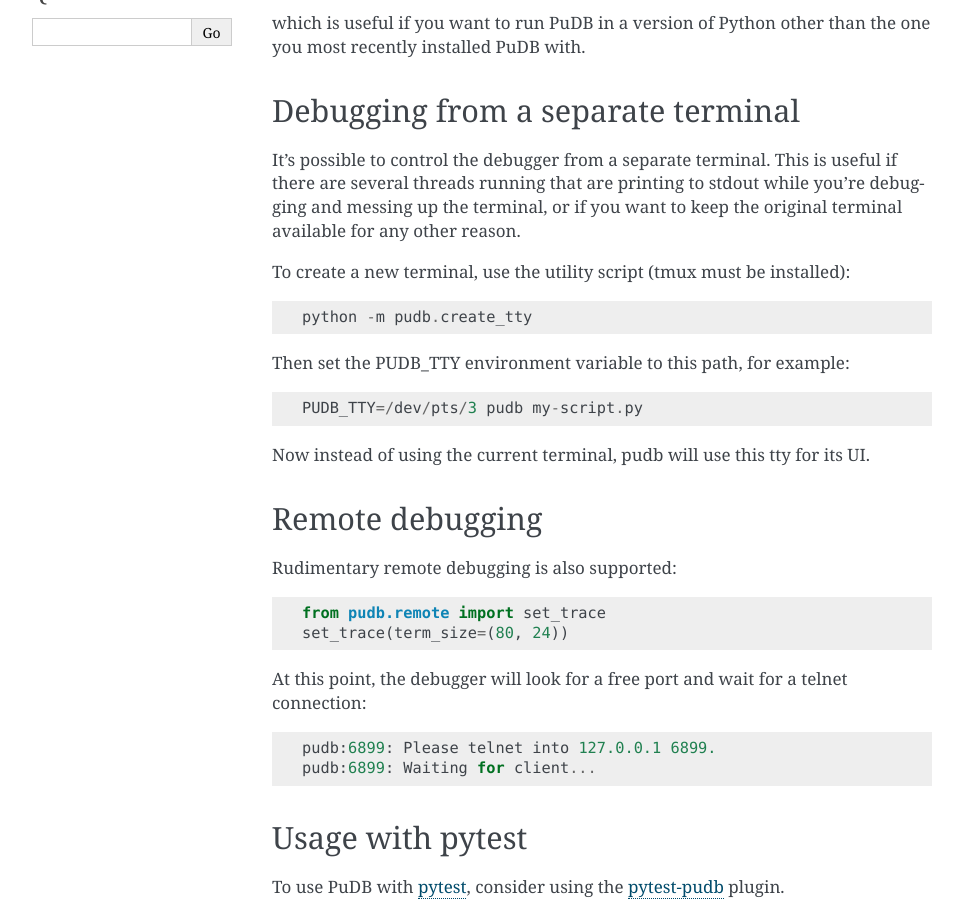
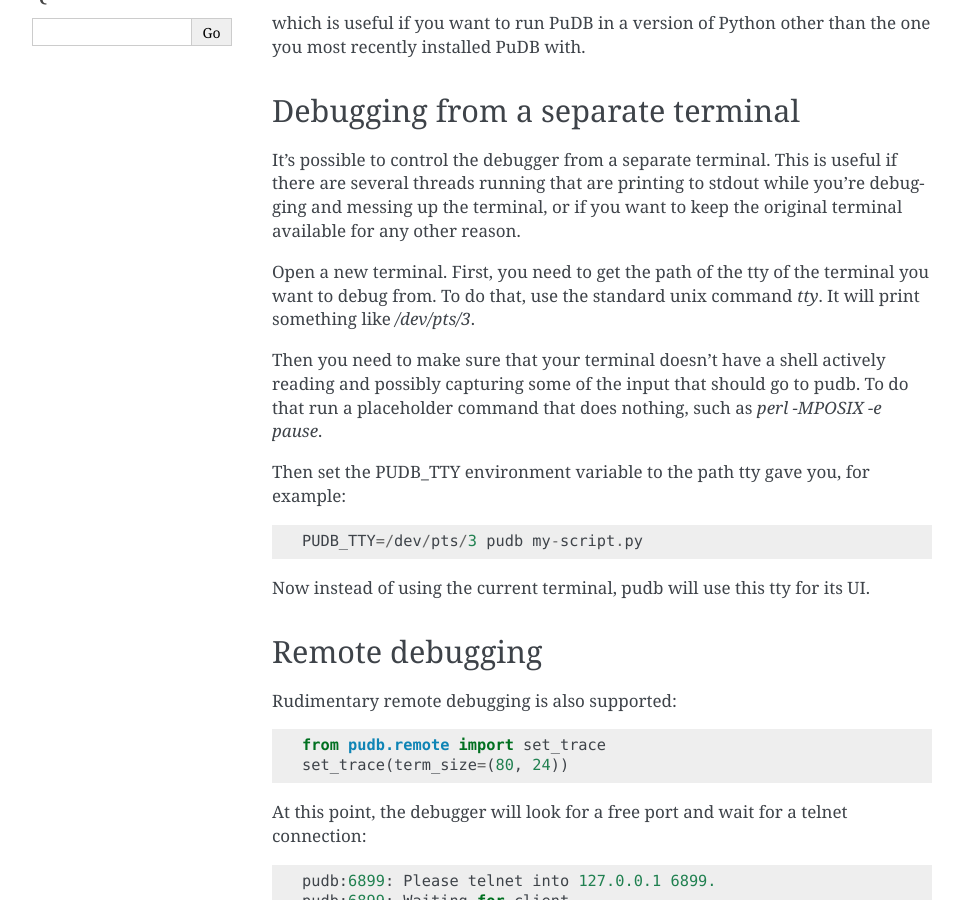
Before and after one commit to inducer/pudb, a Sphinx documentation site: the page built from doc/starting.rst, in a window 1280 px wide and 900 px high, scrolled down 666 px. Shown: the whole window, without its empty margins (148-1111 px from the left). Built offline with Sphinx 7.4.7, drawn with Linux system fonts in a browser that asks for light colours.

Commit message:
Remove create_tty script and update documentation

```diff
--- a/doc/starting.rst
+++ b/doc/starting.rst
@@ -37,11 +37,17 @@
 you're debugging and messing up the terminal, or if you want to keep the
 original terminal available for any other reason.
 
-To create a new terminal, use the utility script (tmux must be installed)::
+Open a new terminal. First, you need to get the path of the tty of the
+terminal you want to debug from. To do that, use the standard unix
+command `tty`. It will print something like `/dev/pts/3`.
 
-    python -m pudb.create_tty
+Then you need to make sure that your terminal doesn't have a shell actively
+reading and possibly capturing some of the input that should go to pudb.
+To do that run a placeholder command that does nothing,
+such as `perl -MPOSIX -e pause`.
 
-Then set the PUDB_TTY environment variable to this path, for example::
+Then set the PUDB_TTY environment variable to the path tty gave you,
+for example::
 
     PUDB_TTY=/dev/pts/3 pudb my-script.py
 
```
Also changed, not shown: 1 other file.
